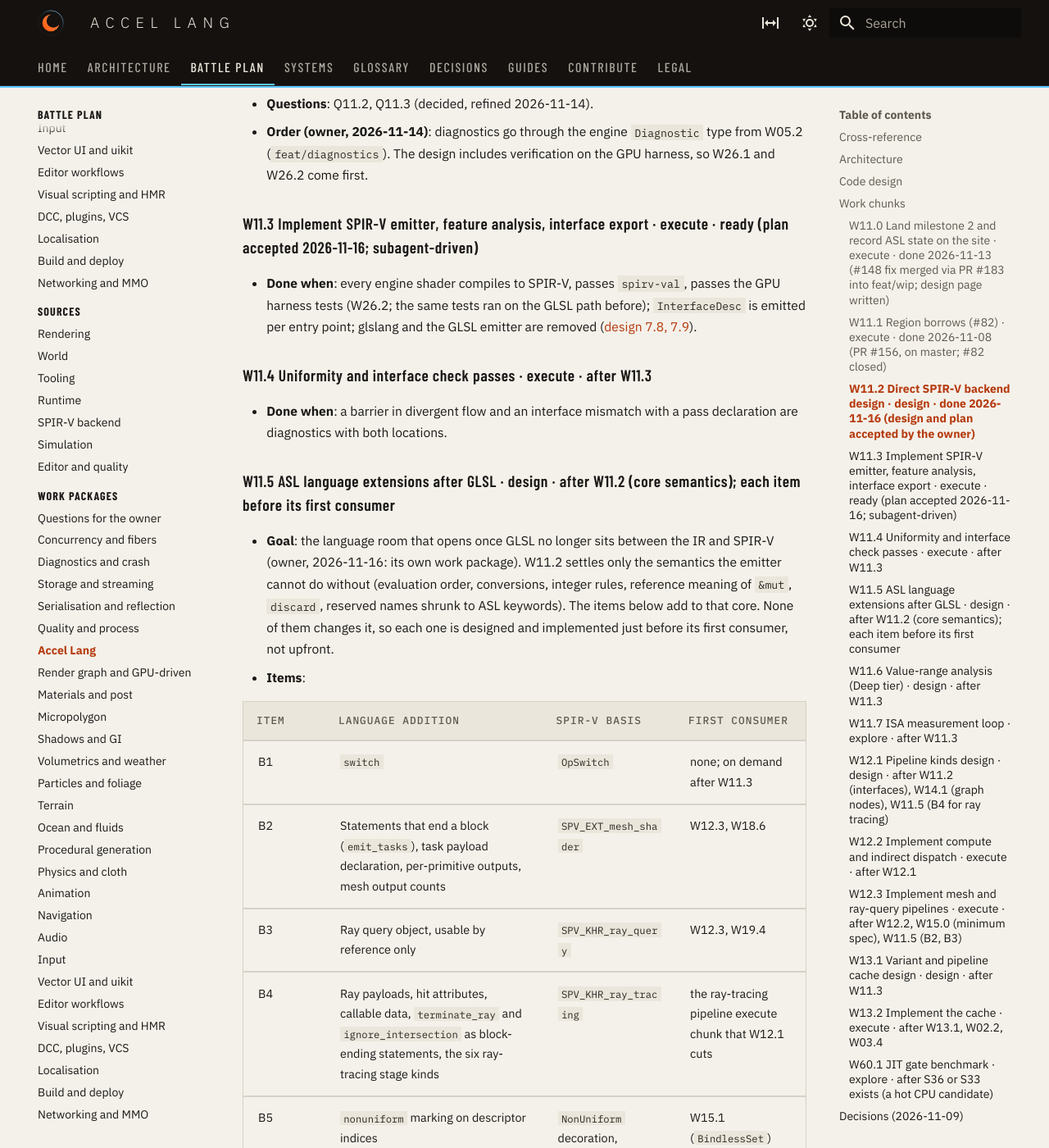
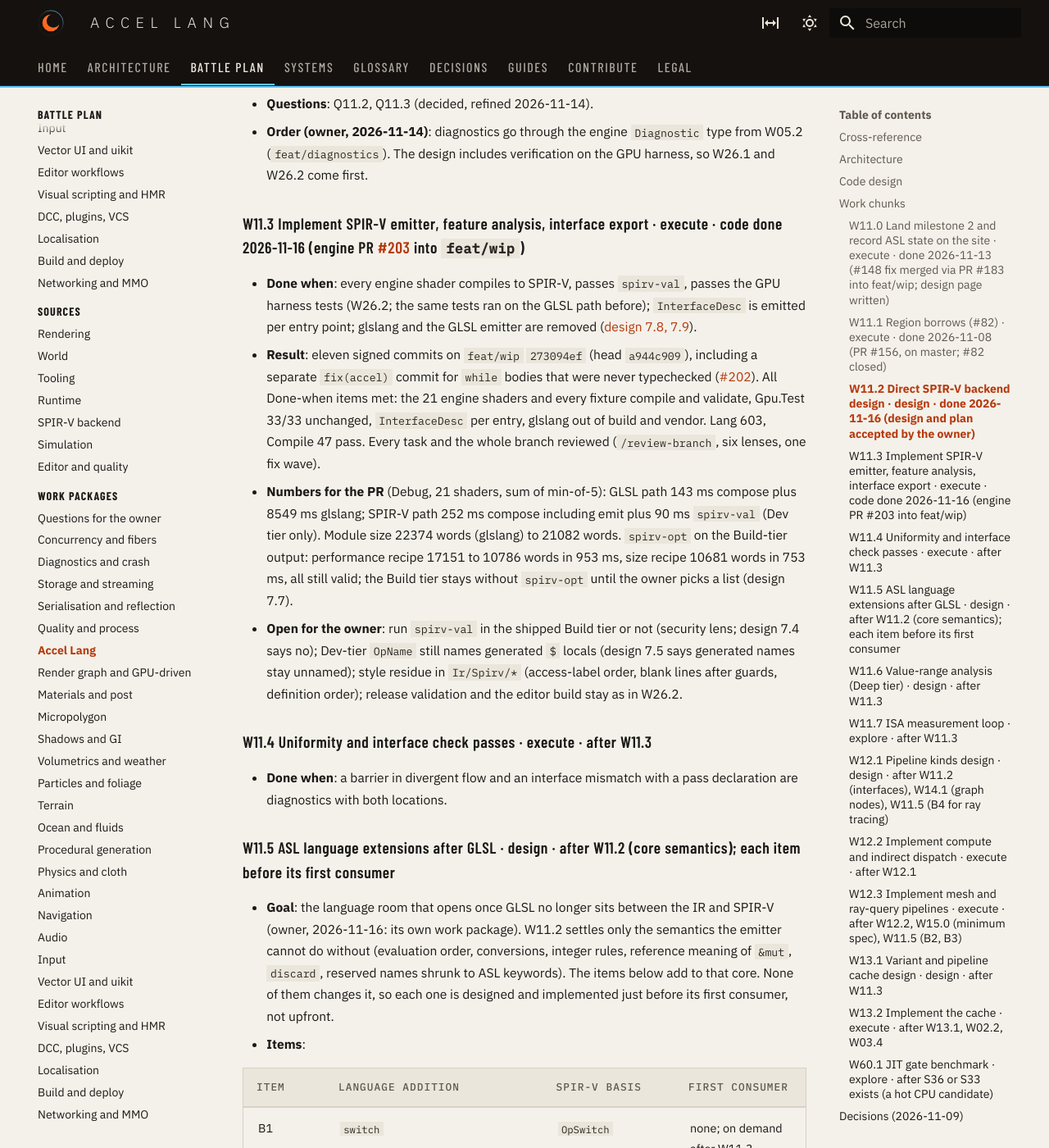
Before and after one commit to Heliogrim/Heliogrim-Pages, an MkDocs documentation site: the page built from docs/plan/work/accel-lang.md, in a window 1280 px wide and 1400 px high, scrolled down 4460 px. Shown: the whole window at 82% size. Built offline with MkDocs 1.6.1 and Material for MkDocs 9.7.7, drawn with Linux system fonts in a browser that asks for light colours.

Commit message:
docs(plan): W11.3 code done, PR #203 and #202

```diff
--- a/docs/plan/work/accel-lang.md
+++ b/docs/plan/work/accel-lang.md
@@ -1,6 +1,6 @@
 # Work: Accel Lang, Pipeline Kinds, Variant Cache, JIT
 
-**Systems** S11, S12, S13, S60 · **Issues** [#82](https://github.com/Heliogrim/Heliogrim-Engine/issues/82), [#92](https://github.com/Heliogrim/Heliogrim-Engine/issues/92), [#78](https://github.com/Heliogrim/Heliogrim-Engine/issues/78), [#93](https://github.com/Heliogrim/Heliogrim-Engine/issues/93), [#140](https://github.com/Heliogrim/Heliogrim-Engine/issues/140), [#148](https://github.com/Heliogrim/Heliogrim-Engine/issues/148) · **Track** B, E · **Milestone** M2, M6
+**Systems** S11, S12, S13, S60 · **Issues** [#82](https://github.com/Heliogrim/Heliogrim-Engine/issues/82), [#92](https://github.com/Heliogrim/Heliogrim-Engine/issues/92), [#78](https://github.com/Heliogrim/Heliogrim-Engine/issues/78), [#93](https://github.com/Heliogrim/Heliogrim-Engine/issues/93), [#140](https://github.com/Heliogrim/Heliogrim-Engine/issues/140), [#148](https://github.com/Heliogrim/Heliogrim-Engine/issues/148), [#202](https://github.com/Heliogrim/Heliogrim-Engine/issues/202) · **Track** B, E · **Milestone** M2, M6
 **Status**: <span class="hg-status summary">plan</span>. Work breakdown for [Accel Lang](../topics/accel-lang.md).
 
 ## Cross-reference
@@ -63,9 +63,12 @@ Placement: `Engine.Accel.Lang/Ir/Spirv/`, `Engine.Accel.Lang/Ir/Pass/`, `Engine.
 - **Questions**: Q11.2, Q11.3 (decided, refined 2026-11-14).
 - **Order (owner, 2026-11-14)**: diagnostics go through the engine `Diagnostic` type from W05.2 (`feat/diagnostics`). The design includes verification on the GPU harness, so W26.1 and W26.2 come first.
 
-### W11.3 Implement SPIR-V emitter, feature analysis, interface export · execute · ready (plan accepted 2026-11-16; subagent-driven)
+### W11.3 Implement SPIR-V emitter, feature analysis, interface export · execute · code done 2026-11-16 (engine PR [#203](https://github.com/Heliogrim/Heliogrim-Engine/pull/203) into `feat/wip`)
 
 - **Done when**: every engine shader compiles to SPIR-V, passes `spirv-val`, passes the GPU harness tests (W26.2; the same tests ran on the GLSL path before); `InterfaceDesc` is emitted per entry point; glslang and the GLSL emitter are removed ([design 7.8, 7.9](../../architecture/accel-lang-design.md#79-verification)).
+- **Result**: eleven signed commits on `feat/wip` `273094ef` (head `a944c909`), including a separate `fix(accel)` commit for `while` bodies that were never typechecked ([#202](https://github.com/Heliogrim/Heliogrim-Engine/issues/202)). All Done-when items met: the 21 engine shaders and every fixture compile and validate, Gpu.Test 33/33 unchanged, `InterfaceDesc` per entry, glslang out of build and vendor. Lang 603, Compile 47 pass. Every task and the whole branch reviewed (`/review-branch`, six lenses, one fix wave).
+- **Numbers for the PR** (Debug, 21 shaders, sum of min-of-5): GLSL path 143 ms compose plus 8549 ms glslang; SPIR-V path 252 ms compose including emit plus 90 ms `spirv-val` (Dev tier only). Module size 22374 words (glslang) to 21082 words. `spirv-opt` on the Build-tier output: performance recipe 17151 to 10786 words in 953 ms, size recipe 10681 words in 753 ms, all still valid; the Build tier stays without `spirv-opt` until the owner picks a list (design 7.7).
+- **Open for the owner**: run `spirv-val` in the shipped Build tier or not (security lens; design 7.4 says no); Dev-tier `OpName` still names generated `$` locals (design 7.5 says generated names stay unnamed); style residue in `Ir/Spirv/*` (access-label order, blank lines after guards, definition order); release validation and the editor build stay as in W26.2.
 
 ### W11.4 Uniformity and interface check passes · execute · after W11.3
 
```
Also changed, not shown: docs/architecture/timeline.md (+1 -0 lines), docs/plan/work/index.md (+2 -2 lines).
